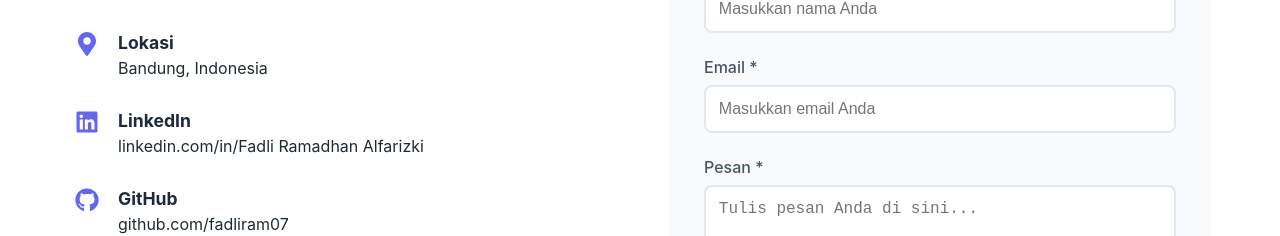
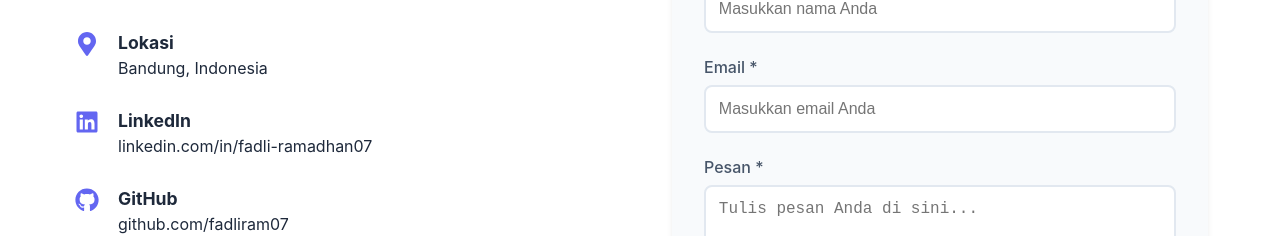
Before and after one commit to FadliRam07/portofolio, a React (Create React App) app: page / in a window 1280 px wide. Shown: the part 6773-7009 px from the top of the page. Built offline with nearby package versions, Linux system fonts and the light colour scheme.

Commit message:
perbaikan

```diff
--- a/src/components/Contact.jsx
+++ b/src/components/Contact.jsx
@@ -123,7 +123,7 @@ function Contact() {
             <FaLinkedin className="contact-icon" />
             <div className="contact-text">
               <h3>LinkedIn</h3>
-              <p>linkedin.com/in/Fadli Ramadhan Alfarizki</p>
+              <p>linkedin.com/in/fadli-ramadhan07</p>
             </div>
           </div>
 
--- a/src/components/Hero.jsx
+++ b/src/components/Hero.jsx
@@ -22,7 +22,7 @@ function Hero() {
             </a>
           </div>
           <div className="social-icons">
-            <a href="https://linkedin.com/in/FadliRamadhanAlfarizki" target="_blank" rel="noopener noreferrer" className="social-icon">
+            <a href="https://linkedin.com/in/fadli-ramadhan07" target="_blank" rel="noopener noreferrer" className="social-icon">
               <FaLinkedin />
             </a>
             <a href="https://github.com/FadliRam07" target="_blank" rel="noopener noreferrer" className="social-icon">
```
